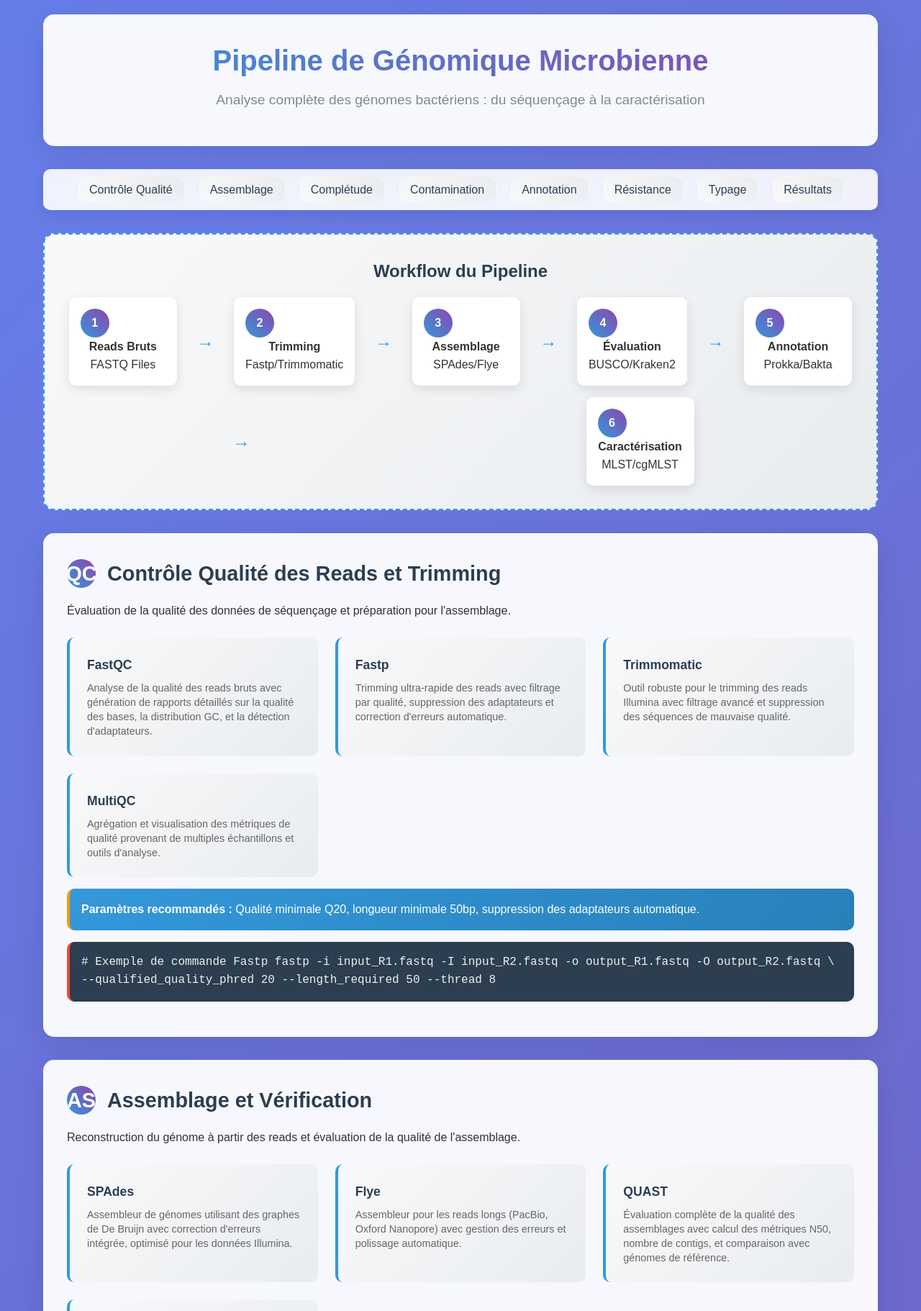
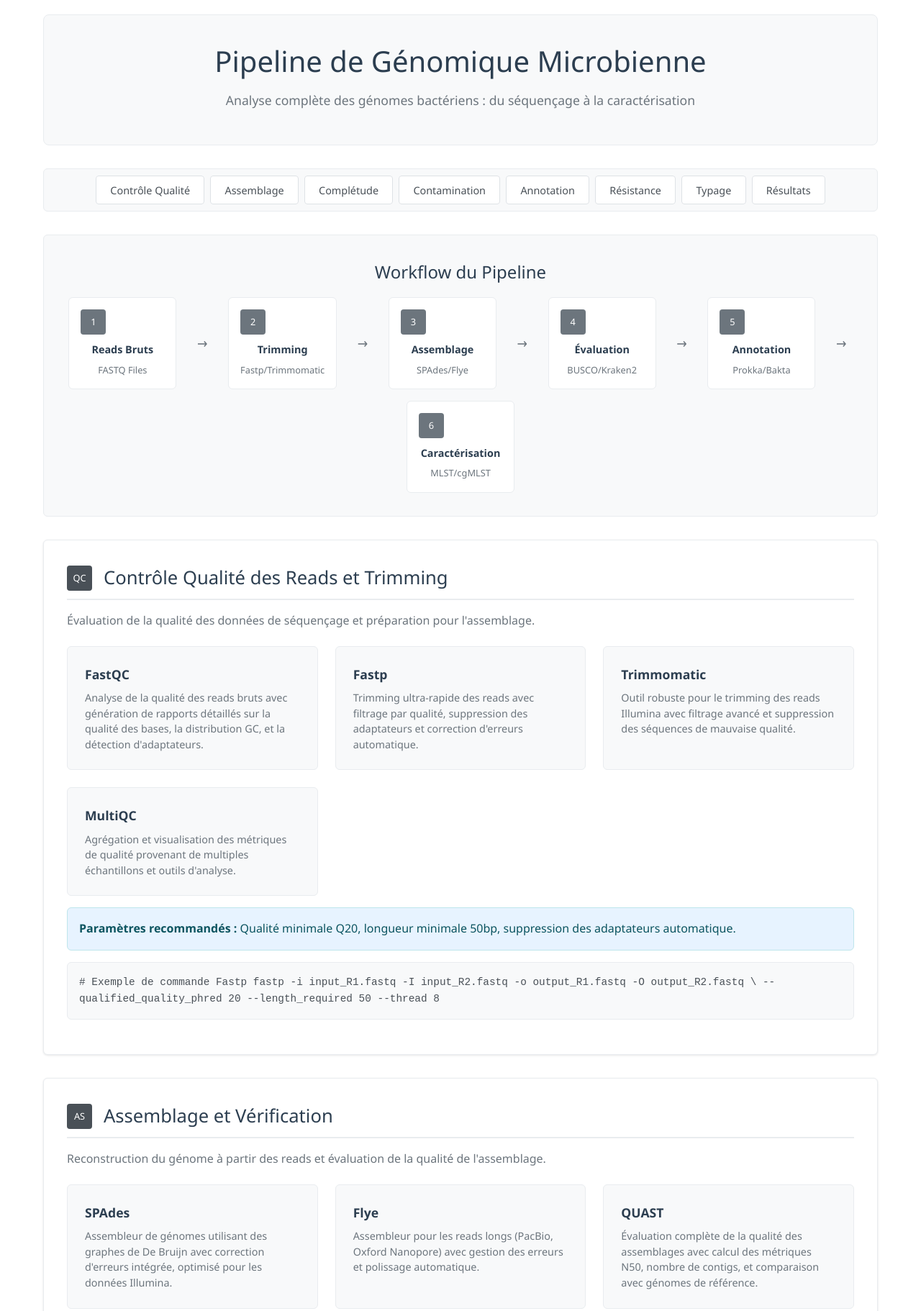
Before and after one commit to Osadio95/amr, a plain HTML site: page docs/index.html in a window 1280 px wide. Shown: the top 1822 px of the page at 72% size. Drawn offline with Linux system fonts and the light colour scheme.

Commit message:
Update index.html

```diff
--- a/docs/index.html
+++ b/docs/index.html
@@ -12,10 +12,10 @@
         }
 
         body {
-            font-family: 'Arial', sans-serif;
+            font-family: 'Segoe UI', Tahoma, Geneva, Verdana, sans-serif;
             line-height: 1.6;
             color: #333;
-            background: linear-gradient(135deg, #667eea 0%, #764ba2 100%);
+            background: white;
             min-height: 100vh;
         }
 
@@ -26,12 +26,11 @@
         }
 
         header {
-            background: rgba(255, 255, 255, 0.95);
-            backdrop-filter: blur(10px);
+            background: #f8f9fa;
             padding: 2rem 0;
             margin-bottom: 2rem;
-            border-radius: 15px;
-            box-shadow: 0 10px 40px rgba(0, 0, 0, 0.1);
+            border-radius: 8px;
+            border: 1px solid #e9ecef;
             text-align: center;
         }
 
@@ -39,24 +38,22 @@
             color: #2c3e50;
             margin-bottom: 0.5rem;
             font-size: 2.5rem;
-            background: linear-gradient(45deg, #3498db, #8e44ad);
-            -webkit-background-clip: text;
-            -webkit-text-fill-color: transparent;
-            background-clip: text;
+            font-weight: 300;
         }
 
         .subtitle {
-            color: #7f8c8d;
-            font-size: 1.2rem;
+            color: #6c757d;
+            font-size: 1.1rem;
             margin-bottom: 1rem;
+            font-weight: 300;
         }
 
         nav {
-            background: rgba(255, 255, 255, 0.9);
+            background: #f8f9fa;
             padding: 1rem;
-            border-radius: 10px;
+            border-radius: 6px;
             margin-bottom: 2rem;
-            box-shadow: 0 5px 20px rgba(0, 0, 0, 0.1);
+            border: 1px solid #e9ecef;
         }
 
         nav ul {
@@ -64,61 +61,58 @@
             display: flex;
             justify-content: center;
             flex-wrap: wrap;
-            gap: 1rem;
+            gap: 0.5rem;
         }
 
         nav a {
             text-decoration: none;
-            color: #2c3e50;
-            padding: 0.5rem 1rem;
-            border-radius: 25px;
-            transition: all 0.3s ease;
-            background: linear-gradient(45deg, #f8f9fa, #e9ecef);
-            border: 2px solid transparent;
+            color: #495057;
+            padding: 0.6rem 1.2rem;
+            border-radius: 4px;
+            transition: all 0.2s ease;
+            background: white;
+            border: 1px solid #dee2e6;
+            font-size: 0.9rem;
         }
 
         nav a:hover {
-            background: linear-gradient(45deg, #3498db, #8e44ad);
-            color: white;
-            transform: translateY(-2px);
-            box-shadow: 0 5px 15px rgba(0, 0, 0, 0.2);
+            background: #e9ecef;
+            border-color: #adb5bd;
+            color: #212529;
         }
 
         .pipeline-section {
-            background: rgba(255, 255, 255, 0.95);
+            background: white;
             margin: 2rem 0;
             padding: 2rem;
-            border-radius: 15px;
-            box-shadow: 0 10px 40px rgba(0, 0, 0, 0.1);
-            backdrop-filter: blur(10px);
-            border: 1px solid rgba(255, 255, 255, 0.2);
-            transition: all 0.3s ease;
-        }
-
-        .pipeline-section:hover {
-            transform: translateY(-5px);
-            box-shadow: 0 15px 50px rgba(0, 0, 0, 0.15);
+            border-radius: 6px;
+            border: 1px solid #e9ecef;
+            box-shadow: 0 1px 3px rgba(0, 0, 0, 0.1);
         }
 
         .section-title {
             color: #2c3e50;
             margin-bottom: 1rem;
-            font-size: 1.8rem;
+            font-size: 1.6rem;
+            font-weight: 400;
             display: flex;
             align-items: center;
             gap: 1rem;
+            border-bottom: 2px solid #e9ecef;
+            padding-bottom: 0.5rem;
         }
 
         .section-icon {
-            width: 40px;
-            height: 40px;
-            background: linear-gradient(45deg, #3498db, #8e44ad);
-            border-radius: 50%;
+            width: 35px;
+            height: 35px;
+            background: #495057;
+            border-radius: 4px;
             display: flex;
             align-items: center;
             justify-content: center;
             color: white;
-            font-weight: bold;
+            font-weight: 500;
+            font-size: 0.8rem;
         }
 
         .tools-grid {
@@ -129,38 +123,38 @@
         }
 
         .tool-card {
-            background: linear-gradient(135deg, #f8f9fa, #e9ecef);
+            background: #f8f9fa;
             padding: 1.5rem;
-            border-radius: 10px;
-            border-left: 4px solid #3498db;
-            transition: all 0.3s ease;
+            border-radius: 6px;
+            border: 1px solid #e9ecef;
+            transition: all 0.2s ease;
         }
 
         .tool-card:hover {
-            transform: translateX(5px);
-            box-shadow: 0 5px 20px rgba(0, 0, 0, 0.1);
+            box-shadow: 0 2px 8px rgba(0, 0, 0, 0.1);
+            border-color: #adb5bd;
         }
 
         .tool-name {
-            font-weight: bold;
+            font-weight: 600;
             color: #2c3e50;
             margin-bottom: 0.5rem;
             font-size: 1.1rem;
         }
 
         .tool-description {
-            color: #666;
+            color: #6c757d;
             font-size: 0.9rem;
-            line-height: 1.4;
+            line-height: 1.5;
         }
 
         .workflow-diagram {
-            background: linear-gradient(135deg, #f8f9fa, #e9ecef);
+            background: #f8f9fa;
             padding: 2rem;
-            border-radius: 15px;
+            border-radius: 6px;
             margin: 2rem 0;
             text-align: center;
-            border: 2px dashed #3498db;
+            border: 1px solid #e9ecef;
         }
 
         .workflow-steps {
@@ -174,42 +168,42 @@
         .workflow-step {
             background: white;
             padding: 1rem;
-            border-radius: 10px;
-            box-shadow: 0 5px 15px rgba(0, 0, 0, 0.1);
+            border-radius: 6px;
+            border: 1px solid #e9ecef;
             min-width: 150px;
             text-align: center;
-            transition: all 0.3s ease;
+            transition: all 0.2s ease;
         }
 
         .workflow-step:hover {
-            transform: scale(1.05);
-            box-shadow: 0 10px 25px rgba(0, 0, 0, 0.15);
+            box-shadow: 0 2px 8px rgba(0, 0, 0, 0.1);
         }
 
         .workflow-arrow {
-            font-size: 1.5rem;
-            color: #3498db;
+            font-size: 1.2rem;
+            color: #6c757d;
             margin: 0 0.5rem;
         }
 
         .code-block {
-            background: #2c3e50;
-            color: #ecf0f1;
+            background: #f8f9fa;
+            color: #495057;
             padding: 1rem;
-            border-radius: 10px;
+            border-radius: 6px;
             margin: 1rem 0;
             font-family: 'Courier New', monospace;
             overflow-x: auto;
-            border-left: 4px solid #e74c3c;
+            border: 1px solid #e9ecef;
+            font-size: 0.9rem;
         }
 
         .results-section {
-            background: linear-gradient(135deg, #27ae60, #2ecc71);
-            color: white;
+            background: #f8f9fa;
             padding: 2rem;
-            border-radius: 15px;
+            border-radius: 6px;
             margin: 2rem 0;
             text-align: center;
+            border: 1px solid #e9ecef;
         }
 
         .results-grid {
@@ -220,19 +214,32 @@
         }
 
         .result-card {
-            background: rgba(255, 255, 255, 0.2);
-            padding: 1rem;
-            border-radius: 10px;
-            backdrop-filter: blur(5px);
+            background: white;
+            padding: 1.5rem;
+            border-radius: 6px;
+            border: 1px solid #e9ecef;
+            text-align: left;
+        }
+
+        .result-card h3 {
+            color: #2c3e50;
+            margin-bottom: 0.5rem;
+            font-size: 1.1rem;
+            font-weight: 500;
+        }
+
+        .result-card p {
+            color: #6c757d;
+            font-size: 0.9rem;
         }
 
         footer {
-            background: rgba(255, 255, 255, 0.95);
+            background: #f8f9fa;
             padding: 2rem;
             margin-top: 3rem;
-            border-radius: 15px;
+            border-radius: 6px;
             text-align: center;
-            box-shadow: 0 10px 40px rgba(0, 0, 0, 0.1);
+            border: 1px solid #e9ecef;
         }
 
         @media (max-width: 768px) {
@@ -259,20 +266,70 @@
         }
 
         .highlight {
-            background: linear-gradient(45deg, #f39c12, #e67e22);
-            color: white;
+            background: #e9ecef;
+            color: #495057;
             padding: 0.2rem 0.5rem;
-            border-radius: 5px;
-            font-weight: bold;
+            border-radius: 3px;
+            font-weight: 500;
         }
 
         .info-box {
-            background: linear-gradient(135deg, #3498db, #2980b9);
-            color: white;
+            background: #e7f3ff;
+            color: #0c5460;
             padding: 1rem;
-            border-radius: 10px;
+            border-radius: 6px;
             margin: 1rem 0;
-            border-left: 4px solid #f39c12;
+            border: 1px solid #bee5eb;
+        }
+
+        .workflow-step .section-icon {
+            background: #6c757d;
+            margin-bottom: 0.5rem;
+        }
+
+        .workflow-step strong {
+            color: #2c3e50;
+            font-size: 0.9rem;
+        }
+
+        .workflow-step p {
+            color: #6c757d;
+            font-size: 0.8rem;
+            margin-top: 0.3rem;
+        }
+
+        .section-description {
+            color: #6c757d;
+            margin-bottom: 1.5rem;
+            font-size: 1rem;
+            line-height: 1.5;
+        }
+
+        .results-section h2 {
+            color: #2c3e50;
+            margin-bottom: 1rem;
+            font-size: 1.8rem;
+            font-weight: 400;
+        }
+
+        .results-section > p {
+            color: #6c757d;
+            margin-bottom: 1.5rem;
+        }
+
+        footer h3 {
+            color: #2c3e50;
+            margin-bottom: 1rem;
+            font-weight: 400;
+        }
+
+        footer p {
+            color: #6c757d;
+            margin-bottom: 0.5rem;
+        }
+
+        footer small {
+            color: #adb5bd;
         }
     </style>
 </head>
@@ -297,7 +354,7 @@
         </nav>
 
         <div class="workflow-diagram">
-            <h2 style="margin-bottom: 1rem; color: #2c3e50;">Workflow du Pipeline</h2>
+            <h2 style="margin-bottom: 1rem; color: #2c3e50; font-weight: 400;">Workflow du Pipeline</h2>
             <div class="workflow-steps">
                 <div class="workflow-step">
                     <div class="section-icon">1</div>
@@ -342,7 +399,7 @@
                 <span class="section-icon">QC</span>
                 Contrôle Qualité des Reads et Trimming
             </h2>
-            <p>Évaluation de la qualité des données de séquençage et préparation pour l'assemblage.</p>
+            <p class="section-description">Évaluation de la qualité des données de séquençage et préparation pour l'assemblage.</p>
 
             <div class="tools-grid">
                 <div class="tool-card">
@@ -367,11 +424,9 @@
                 <strong>Paramètres recommandés :</strong> Qualité minimale Q20, longueur minimale 50bp, suppression des adaptateurs automatique.
             </div>
 
-            <div class="code-block">
-# Exemple de commande Fastp
+            <div class="code-block"># Exemple de commande Fastp
 fastp -i input_R1.fastq -I input_R2.fastq -o output_R1.fastq -O output_R2.fastq \
-      --qualified_quality_phred 20 --length_required 50 --thread 8
-            </div>
+      --qualified_quality_phred 20 --length_required 50 --thread 8</div>
         </section>
 
         <section id="assemblage" class="pipeline-section">
@@ -379,7 +434,7 @@ fastp -i input_R1.fastq -I input_R2.fastq -o output_R1.fastq -O output_R2.fastq
                 <span class="section-icon">AS</span>
                 Assemblage et Vérification
             </h2>
-            <p>Reconstruction du génome à partir des reads et évaluation de la qualité de l'assemblage.</p>
+            <p class="section-description">Reconstruction du génome à partir des reads et évaluation de la qualité de l'assemblage.</p>
 
             <div class="tools-grid">
                 <div class="tool-card">
@@ -400,13 +455,11 @@ fastp -i input_R1.fastq -I input_R2.fastq -o output_R1.fastq -O output_R2.fastq
                 </div>
             </div>
 
-            <div class="code-block">
-# Assemblage avec SPAdes
+            <div class="code-block"># Assemblage avec SPAdes
 spades.py -1 trimmed_R1.fastq -2 trimmed_R2.fastq -o spades_output --careful
 
 # Évaluation avec QUAST
-quast.py contigs.fasta -o quast_output
-            </div>
+quast.py contigs.fasta -o quast_output</div>
         </section>
 
         <section id="completude" class="pipeline-section">
@@ -414,7 +467,7 @@ quast.py contigs.fasta -o quast_output
                 <span class="section-icon">BC</span>
                 Contrôle de Complétude avec BUSCO
             </h2>
-            <p>Évaluation de la complétude du génome assemblé en utilisant des gènes marqueurs universels.</p>
+            <p class="section-description">Évaluation de la complétude du génome assemblé en utilisant des gènes marqueurs universels.</p>
 
             <div class="tools-grid">
                 <div class="tool-card">
@@ -431,15 +484,13 @@ quast.py contigs.fasta -o quast_output
                 <strong>Critères d'acceptation :</strong> Complétude > 95%, Duplication < 5%, Fragmentation < 10 contigs pour un génome bactérien typique.
             </div>
 
-            <div class="code-block">
-# Analyse BUSCO
+            <div class="code-block"># Analyse BUSCO
 busco -i contigs.fasta -o busco_output -m genome -l bacteria_odb10 --cpu 8
 
 # Résultats typiques attendus:
 # Complete BUSCOs: 95-99%
 # Fragmented BUSCOs: 1-3%
-# Missing BUSCOs: 1-3%
-            </div>
+# Missing BUSCOs: 1-3%</div>
         </section>
 
         <section id="contamination" class="pipeline-section">
@@ -447,7 +498,7 @@ busco -i contigs.fasta -o busco_output -m genome -l bacteria_odb10 --cpu 8
                 <span class="section-icon">KR</span>
                 Contrôle de Contamination - Kraken2 & KrakenTools
             </h2>
-            <p>Détection et élimination des contaminations potentielles dans les assemblages génomiques.</p>
+            <p class="section-description">Détection et élimination des contaminations potentielles dans les assemblages génomiques.</p>
 
             <div class="tools-grid">
                 <div class="tool-card">
@@ -464,15 +515,13 @@ busco -i contigs.fasta -o busco_output -m genome -l bacteria_odb10 --cpu 8
                 </div>
             </div>
 
-            <div class="code-block">
-# Classification avec Kraken2
+            <div class="code-block"># Classification avec Kraken2
 kraken2 --db standard_db --paired trimmed_R1.fastq trimmed_R2.fastq \
         --output kraken_output.txt --report kraken_report.txt
 
 # Analyse des résultats avec KrakenTools
 python extract_kraken_reads.py -k kraken_output.txt -s1 trimmed_R1.fastq \
-                               -s2 trimmed_R2.fastq -t 2 --include-children
-            </div>
+                               -s2 trimmed_R2.fastq -t 2 --include-children</div>
         </section>
 
         <section id="annotation" class="pipeline-section">
@@ -480,7 +529,7 @@ python extract_kraken_reads.py -k kraken_output.txt -s1 trimmed_R1.fastq \
                 <span class="section-icon">AN</span>
                 Annotation du Génome Entier
             </h2>
-            <p>Annotation fonctionnelle complète du génome assemblé avec prédiction des gènes et des fonctions.</p>
+            <p class="section-description">Annotation fonctionnelle complète du génome assemblé avec prédiction des gènes et des fonctions.</p>
 
             <div class="tools-grid">
                 <div class="tool-card">
@@ -501,14 +550,12 @@ python extract_kraken_reads.py -k kraken_output.txt -s1 trimmed_R1.fastq \
                 </div>
             </div>
 
-            <div class="code-block">
-# Annotation avec Prokka
+            <div class="code-block"># Annotation avec Prokka
 prokka --outdir prokka_output --prefix sample_name --genus Escherichia \
        --species coli --strain sample_strain contigs.fasta
 
 # Annotation avec Bakta
-bakta --db bakta_db --prefix sample_name --output bakta_output contigs.fasta
-            </div>
+bakta --db bakta_db --prefix sample_name --output bakta_output contigs.fasta</div>
         </section>
 
         <section id="resistance" class="pipeline-section">
@@ -516,7 +563,7 @@ bakta --db bakta_db --prefix sample_name --output bakta_output contigs.fasta
                 <span class="section-icon">AR</span>
                 Gènes de Résistance, Plasmides et Facteurs de Virulence
             </h2>
-            <p>Identification des déterminants de résistance aux antibiotiques, plasmides et facteurs de virulence.</p>
+            <p class="section-description">Identification des déterminants de résistance aux antibiotiques, plasmides et facteurs de virulence.</p>
 
             <div class="tools-grid">
                 <div class="tool-card">
@@ -545,8 +592,7 @@ bakta --db bakta_db --prefix sample_name --output bakta_output contigs.fasta
                 </div>
             </div>
 
-            <div class="code-block">
-# Recherche de gènes de résistance
+            <div class="code-block"># Recherche de gènes de résistance
 abricate --db card contigs.fasta > resistance_genes.txt
 abricate --db resfinder contigs.fasta >> resistance_genes.txt
 
@@ -554,8 +600,7 @@ abricate --db resfinder contigs.fasta >> resistance_genes.txt
 abricate --db plasmidfinder contigs.fasta > plasmids.txt
 
 # Facteurs de virulence
-abricate --db vfdb contigs.fasta > virulence_factors.txt
-            </div>
+abricate --db vfdb contigs.fasta > virulence_factors.txt</div>
         </section>
 
         <section id="typage" class="pipeline-section">
@@ -563,7 +608,7 @@ abricate --db vfdb contigs.fasta > virulence_factors.txt
                 <span class="section-icon">TY</span>
                 MLST, Sérotypage et cgMLST
             </h2>
-            <p>Typage moléculaire pour l'identification et la caractérisation épidémiologique des souches.</p>
+            <p class="section-description">Typage moléculaire pour l'identification et la caractérisation épidémiologique des souches.</p>
 
             <div class="tools-grid">
                 <div class="tool-card">
@@ -592,16 +637,14 @@ abricate --db vfdb contigs.fasta > virulence_factors.txt
                 <strong>Applications :</strong> Surveillance épidémiologique, investigation d'épidémies, études de population, traçabilité des souches.
             </div>
 
-            <div class="code-block">
-# MLST typing
+            <div class="code-block"># MLST typing
 mlst contigs.fasta > mlst_results.txt
 
 # Sérotypage (exemple pour E. coli)
 abricate --db ecoli_serotypefinder contigs.fasta > serotype.txt
 
 # cgMLST avec chewBBACA
-chewBBACA.py AlleleCall -i input_genomes/ -g schema_directory/ -o output_directory/
-            </div>
+chewBBACA.py AlleleCall -i input_genomes/ -g schema_directory/ -o output_directory/</div>
         </section>
 
         <section id="resultats" class="results-section">
@@ -658,7 +701,7 @@ chewBBACA.py AlleleCall -i input_genomes/ -g schema_directory/ -o output_directo
             <h3>À Propos de ce Pipeline</h3>
             <p>Ce pipeline de génomique microbienne intègre les meilleures pratiques et les outils les plus récents pour l'analyse complète des génomes bactériens. Il assure une analyse standardisée et reproductible depuis les données brutes jusqu'à la caractérisation fonctionnelle et épidémiologique.</p>
             <p><strong>Développé pour :</strong> Laboratoires de microbiologie, surveillance épidémiologique, recherche en génomique microbienne</p>
-            <p style="margin-top: 1rem; color: #7f8c8d;">
+            <p style="margin-top: 1rem;">
                 <small>Pipeline de Génomique Microbienne - Version 1.0 - Compatible GitHub Pages</small>
             </p>
         </footer>
@@ -672,15 +715,4 @@ chewBBACA.py AlleleCall -i input_genomes/ -g schema_directory/ -o output_directo
                 const targetId = this.getAttribute('href').substring(1);
                 const targetElement = document.getElementById(targetId);
                 if (targetElement) {
-                    targetElement.scrollIntoView({ behavior: 'smooth' });
-                }
-            });
-        });
-
-        // Add animation on scroll
-        const observerOptions = {
-            threshold: 0.1,
-            rootMargin: '0px 0px -50px 0px'
-        };
-
-        const observer = new Intersection
+                    targetElement.scrollIntoView({ behavior
```
